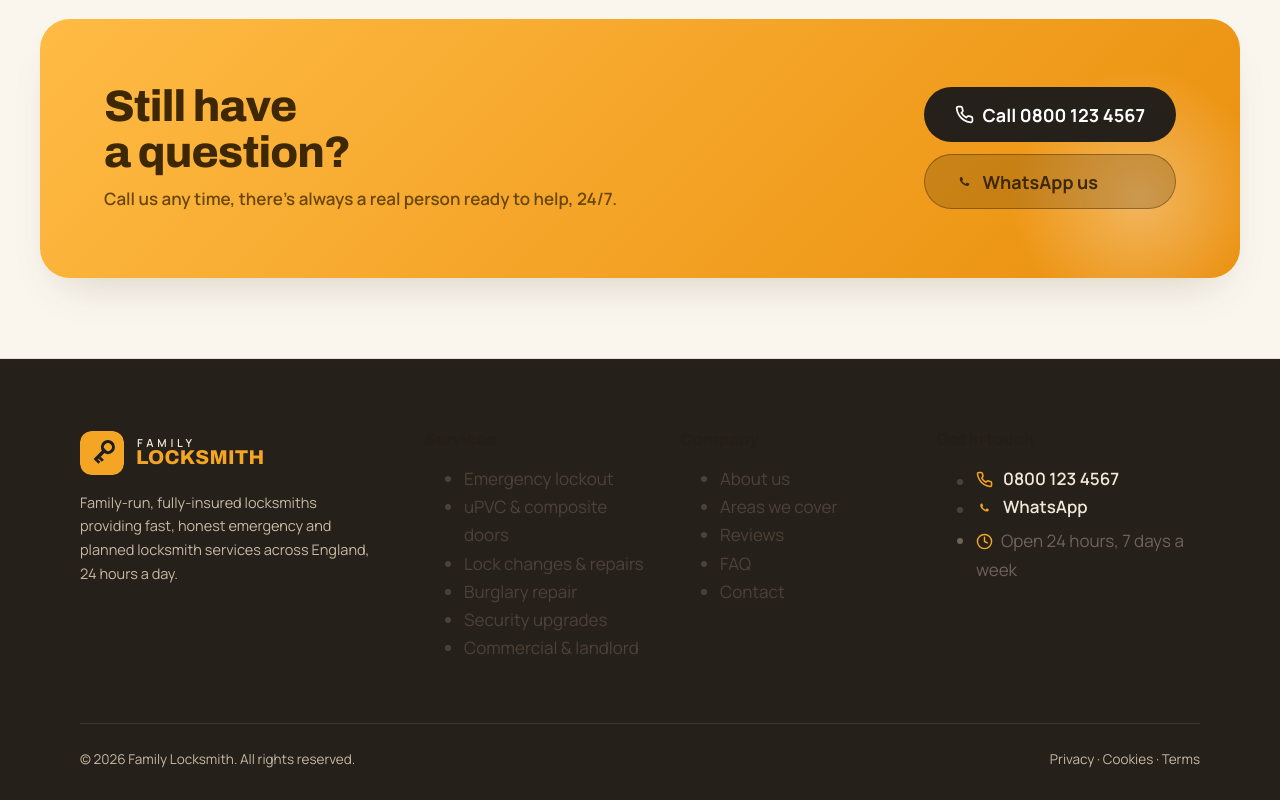
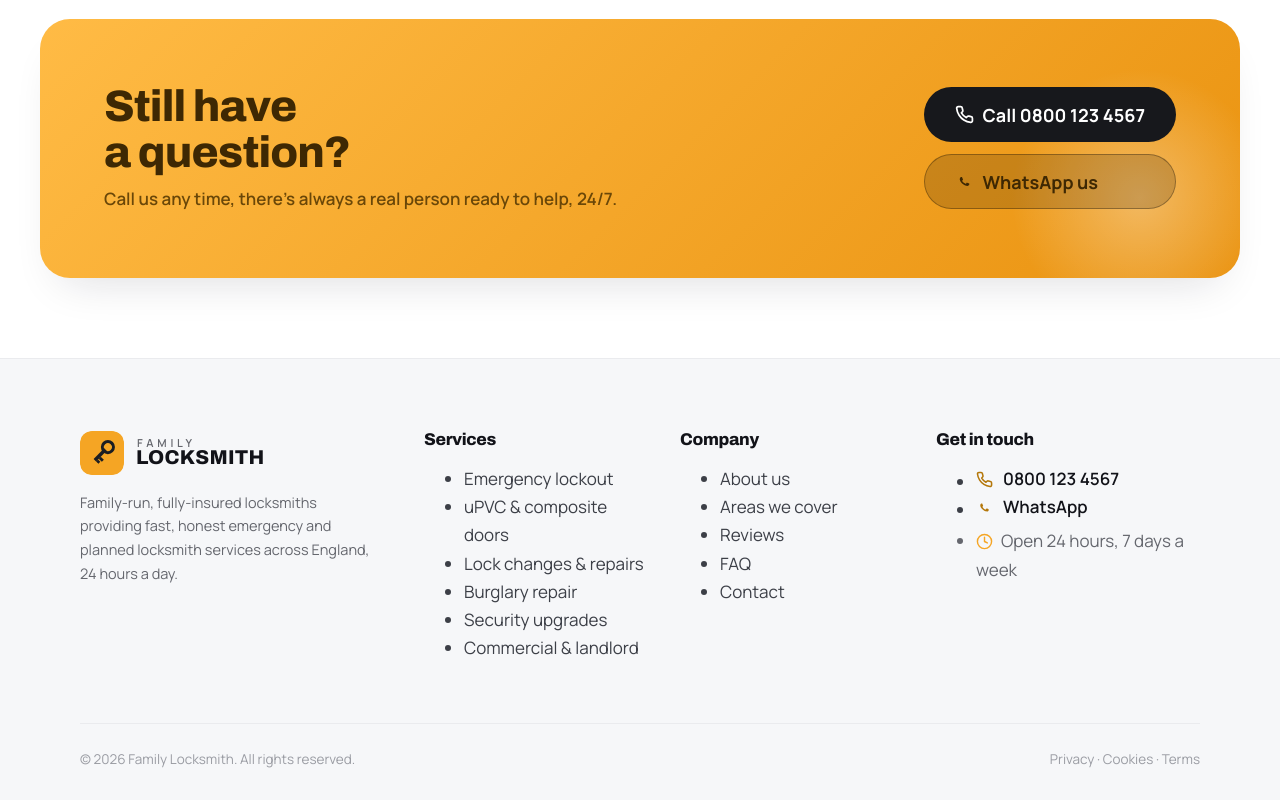
Before and after one commit to totheskyads-alt/family-locksmith, a plain HTML site: page faq.html in a window 1280 px wide. Shown: the part 1824-2624 px from the top of the page. Drawn offline with Linux system fonts and the light colour scheme.

Commit message:
Switch site to Option C (clean white theme) per client choice
Co-Authored-By: Claude Opus 4.8 <noreply@anthropic.com>

```diff
--- a/styles.css
+++ b/styles.css
@@ -1,21 +1,21 @@
 /* ============ Family Locksmith — warm/light design system ============ */
 :root{
-  --paper:#FAF6EE; --paper-2:#F2EADB; --paper-3:#ECE2CF;
-  --card:#FFFFFF; --card-soft:#FBF6EC;
-  --espresso:#26201A; --espresso-2:#312A22;
-  --ink:#241E17; --text-2:#4C4238; --muted:#6E6357; --faint:#9C907E;
-  --line:#EAE1D0; --line-2:#DECFB4; --line-3:#D2C0A0;
-  --amber:#F5A524; --amber-2:#EA8F0C; --amber-3:#FFBB45; --amber-deep:#C0730B;
-  --amber-ink:#3E2803; --amber-tint:#FBEBCF;
-  --cream:#F0E8D8; --cream-2:#C6B9A3;
-  --ok:#2E9E68; --ok-tint:#E4F1E8; --wa:#25D366;
+  --paper:#FFFFFF; --paper-2:#F6F7F9; --paper-3:#EEF0F3;
+  --card:#FFFFFF; --card-soft:#F8F9FB;
+  --espresso:#17181C; --espresso-2:#202128;
+  --ink:#121319; --text-2:#3C3F47; --muted:#65676E; --faint:#9A9CA3;
+  --line:#EAEBEE; --line-2:#DCDEE4; --line-3:#CBCED6;
+  --amber:#F5A524; --amber-2:#EA9310; --amber-3:#FFBB45; --amber-deep:#B4770A;
+  --amber-ink:#3E2803; --amber-tint:#FDEFD5;
+  --cream:#F0E8D8; --cream-2:#C6B9A3; --ink-2:#F6F7F9;
+  --ok:#2E9E68; --ok-tint:#E6F3EC; --wa:#25D366;
   --maxw:1200px;
   --r-sm:10px; --r:14px; --r-lg:22px; --r-xl:30px;
   --sans:"Manrope",-apple-system,BlinkMacSystemFont,"Segoe UI",Arial,sans-serif;
   --display:"Archivo","Manrope",-apple-system,BlinkMacSystemFont,Arial,sans-serif;
-  --shadow:0 22px 46px -22px rgba(74,46,2,.22);
-  --shadow-sm:0 8px 22px -12px rgba(74,46,2,.18);
-  --shadow-amber:0 18px 40px -16px rgba(234,143,12,.42);
+  --shadow:0 22px 46px -22px rgba(18,20,35,.16);
+  --shadow-sm:0 8px 22px -12px rgba(18,20,35,.12);
+  --shadow-amber:0 18px 40px -16px rgba(234,143,12,.4);
 }
 *{box-sizing:border-box}
 html{scroll-behavior:smooth}
@@ -64,7 +64,7 @@ p{margin:0}
 /* ---- header ---- */
 .header{position:sticky; top:0; z-index:60; transition:background .3s, border-color .3s, backdrop-filter .3s, box-shadow .3s;
   border-bottom:1px solid transparent}
-.header.scrolled{background:rgba(250,246,238,.85); backdrop-filter:blur(14px); border-bottom-color:var(--line); box-shadow:var(--shadow-sm)}
+.header.scrolled{background:rgba(255,255,255,.85); backdrop-filter:blur(14px); border-bottom-color:var(--line); box-shadow:var(--shadow-sm)}
 .header-inner{display:flex; align-items:center; justify-content:space-between; height:76px; gap:20px}
 .logo{display:flex; align-items:center; gap:12px}
 .logo-badge{width:44px; height:44px; border-radius:12px; flex:none}
@@ -95,8 +95,8 @@ p{margin:0}
   background:radial-gradient(circle, rgba(245,165,36,.26), transparent 62%); pointer-events:none}
 .hero::after{content:""; position:absolute; inset:0; background:
   linear-gradient(180deg, transparent, var(--paper) 97%),
-  repeating-linear-gradient(0deg, rgba(74,46,2,.03) 0 1px, transparent 1px 46px),
-  repeating-linear-gradient(90deg, rgba(74,46,2,.03) 0 1px, transparent 1px 46px);
+  repeating-linear-gradient(0deg, rgba(18,20,35,.03) 0 1px, transparent 1px 46px),
+  repeating-linear-gradient(90deg, rgba(18,20,35,.03) 0 1px, transparent 1px 46px);
   pointer-events:none}
 .hero-grid{position:relative; z-index:2; display:grid; grid-template-columns:1.08fr .92fr; gap:clamp(30px,5vw,68px); align-items:center}
 .hero h1{font-size:clamp(38px,6.4vw,74px); font-weight:900; letter-spacing:-.03em}
@@ -111,11 +111,11 @@ p{margin:0}
 /* hero visual */
 .hero-visual{position:relative; min-height:340px; display:grid; place-items:center}
 .hero-card{position:relative; width:100%; max-width:420px; aspect-ratio:1/1.02; border-radius:var(--r-xl);
-  background:linear-gradient(158deg,#FEF3DB,#FBDDA6); border:1px solid var(--line-2); box-shadow:var(--shadow);
+  background:linear-gradient(160deg,#FFFFFF,#F6F7F9); border:1px solid var(--line-2); box-shadow:var(--shadow);
   display:grid; place-items:center; overflow:hidden}
 .hero-card::before{content:""; position:absolute; width:150%; height:64%; top:-12%; left:-25%;
-  background:radial-gradient(ellipse at center, rgba(255,255,255,.5), transparent 60%)}
-.hero-keymark{width:52%; filter:drop-shadow(0 18px 30px rgba(74,46,2,.22)); position:relative; z-index:2}
+  background:radial-gradient(ellipse at center, rgba(245,165,36,.16), transparent 60%)}
+.hero-keymark{width:52%; filter:drop-shadow(0 18px 30px rgba(18,20,35,.2)); position:relative; z-index:2}
 .float{position:absolute; z-index:4; background:var(--card); border:1px solid var(--line);
   border-radius:16px; padding:14px 16px; box-shadow:var(--shadow)}
 .float-1{top:6%; left:-4%; display:flex; align-items:center; gap:11px}
@@ -234,26 +234,26 @@ p{margin:0}
 .cta-inner p{color:#6a4708; font-weight:600; margin-top:10px; position:relative}
 .cta-actions{display:flex; flex-direction:column; gap:12px; position:relative}
 
-/* ---- footer (warm espresso) ---- */
-.footer{background:var(--espresso); border-top:1px solid var(--line); padding:clamp(48px,6vw,72px) 0 30px}
+/* ---- footer (light) ---- */
+.footer{background:var(--paper-2); border-top:1px solid var(--line); padding:clamp(48px,6vw,72px) 0 30px}
 .foot-grid{display:grid; grid-template-columns:1.4fr 1fr 1fr 1.2fr; gap:36px}
-.footer .logo-wm .l1{color:var(--cream)}
-.footer .logo-wm .l2{color:var(--amber)}
-.foot-about p{color:var(--cream-2); font-size:14.5px; margin-top:16px; max-width:34ch}
-.foot h4{color:#fff; font-family:var(--display); font-size:15px; letter-spacing:.02em; margin-bottom:16px}
+.footer .logo-wm .l1{color:var(--muted)}
+.footer .logo-wm .l2{color:var(--ink)}
+.foot-about p{color:var(--muted); font-size:14.5px; margin-top:16px; max-width:34ch}
+.foot h4{color:var(--ink); font-family:var(--display); font-size:15px; letter-spacing:.02em; margin-bottom:16px}
 .foot ul{list-style:none; padding:0; margin:0; display:flex; flex-direction:column; gap:10px}
-.foot a,.foot li{color:var(--cream-2); font-size:14.5px; transition:color .18s}
-.foot a:hover{color:var(--amber)}
-.foot-contact a{display:flex; align-items:center; gap:10px; font-weight:600; color:var(--cream)}
-.foot-contact a:hover{color:var(--amber)}
-.foot-contact svg{width:17px;height:17px;color:var(--amber);flex:none}
+.foot a,.foot li{color:var(--muted); font-size:14.5px; transition:color .18s}
+.foot a:hover{color:var(--amber-deep)}
+.foot-contact a{display:flex; align-items:center; gap:10px; font-weight:600; color:var(--ink)}
+.foot-contact a:hover{color:var(--amber-deep)}
+.foot-contact svg{width:17px;height:17px;color:var(--amber-deep);flex:none}
 .foot-bottom{display:flex; align-items:center; justify-content:space-between; gap:16px; flex-wrap:wrap;
-  margin-top:44px; padding-top:24px; border-top:1px solid rgba(255,255,255,.1); color:var(--cream-2); font-size:13.5px}
-.foot-bottom a{color:var(--cream-2)} .foot-bottom a:hover{color:var(--amber)}
+  margin-top:44px; padding-top:24px; border-top:1px solid var(--line); color:var(--faint); font-size:13.5px}
+.foot-bottom a{color:var(--faint)} .foot-bottom a:hover{color:var(--amber-deep)}
 
 /* ---- sticky mobile action bar ---- */
 .mobile-bar{position:fixed; left:0; right:0; bottom:0; z-index:70; display:none; gap:10px; padding:11px 14px calc(11px + env(safe-area-inset-bottom));
-  background:rgba(250,246,238,.94); backdrop-filter:blur(12px); border-top:1px solid var(--line); box-shadow:0 -8px 24px -14px rgba(74,46,2,.25)}
+  background:rgba(255,255,255,.94); backdrop-filter:blur(12px); border-top:1px solid var(--line); box-shadow:0 -8px 24px -14px rgba(18,20,35,.16)}
 .mobile-bar .btn{flex:1}
 
 /* ---- reveal animation ---- */
```
Also changed, not shown: areas.html (+1 -1 lines), index.html (+3 -3 lines).
